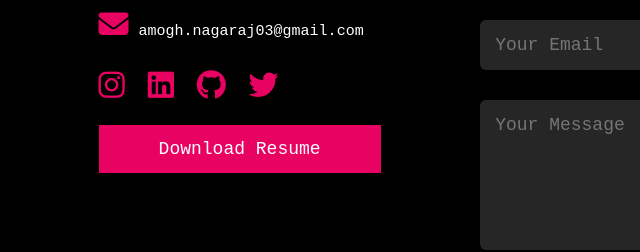
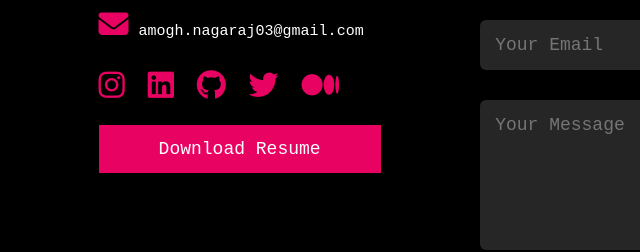
Before and after one commit to AmoghArakere/Portfolio-website, a plain HTML site: page index.html in a window 1280 px wide. Shown: the part 3876-4128 px from the top of the page, 37-677 px from the left. Drawn offline with Linux system fonts and the light colour scheme.

Commit message:
Update index.html

```diff
--- a/index.html
+++ b/index.html
@@ -195,6 +195,7 @@
                         <a href="https://www.linkedin.com/in/amogh07/"><i class="fa-brands fa-linkedin"></i></a>
                         <a href="https://github.com/AmoghArakere"><i class="fa-brands fa-github"></i></a>
                         <a href="https://x.com/tech_kun"><i class="fa-brands fa-twitter"></i></a>
+                        <a href="https://medium.com/@amogh.nagaraj03"><i class="fa-brands fa-medium"></i></a>
                     </div>
                     <a href="AmoghNagaraj.pdf" download class="btn btn2">Download Resume</a>
                 </div>
```
